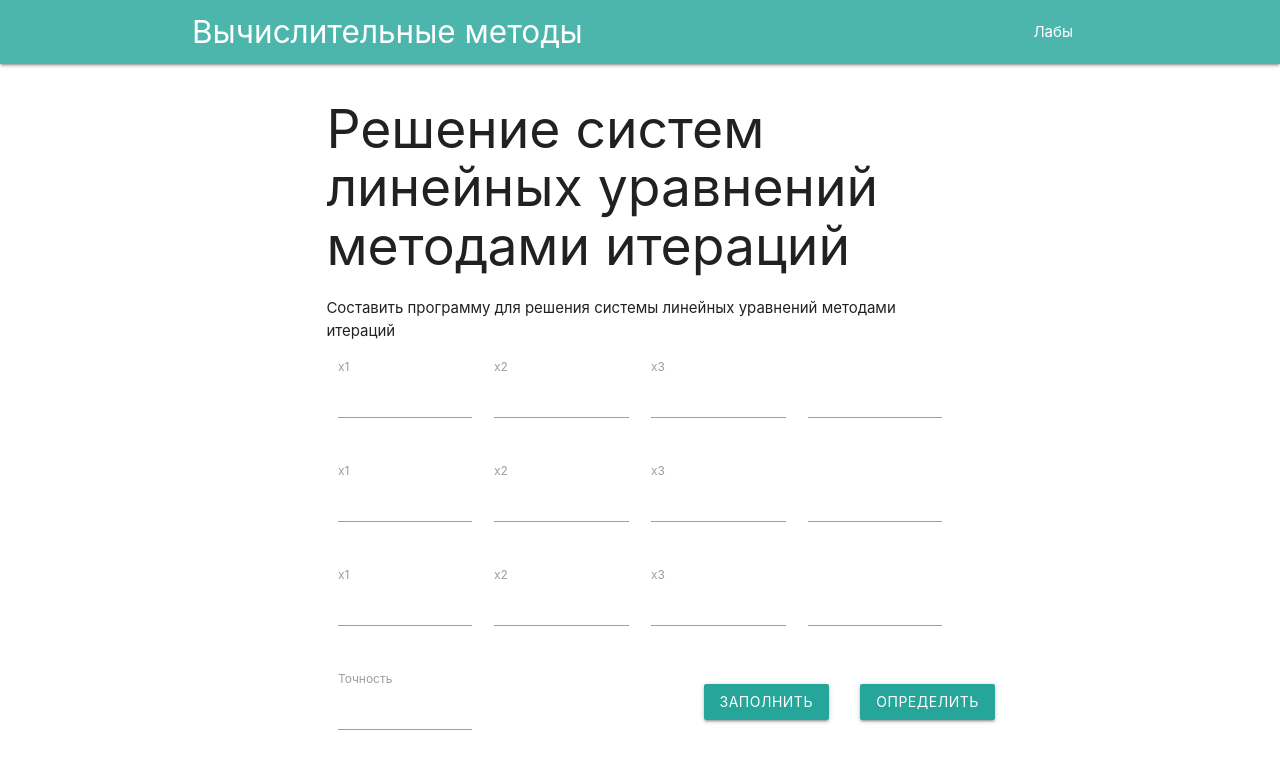
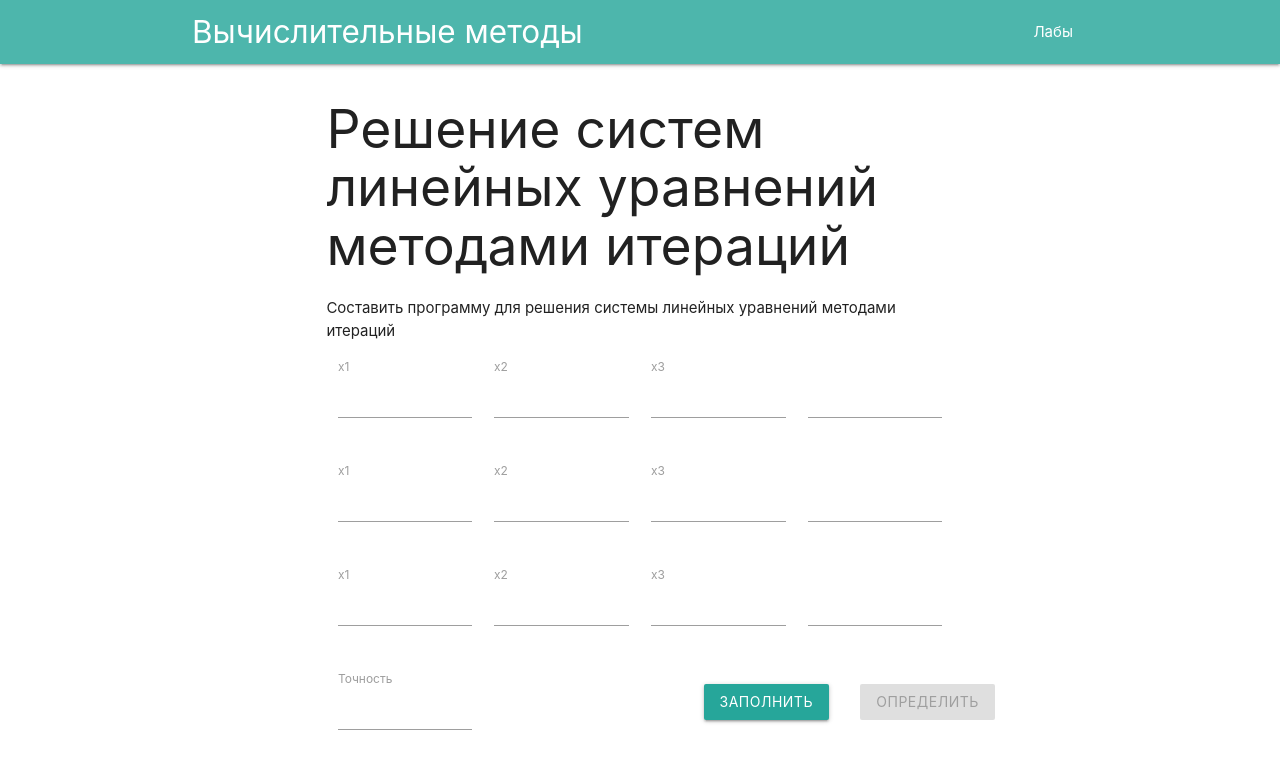
Before and after one commit to Vadimagic/ComputationalMethods, a Vue app: page /lab2 in a window 1280 px wide. Shown: the top 762 px of the page. Built offline with nearby package versions, Linux system fonts and the light colour scheme.

Commit message:
add check inputs lab2

```diff
--- a/src/views/Lab2.vue
+++ b/src/views/Lab2.vue
@@ -62,7 +62,8 @@
 				<button @click="fillForm" class="btn">Заполнить</button>
 			</div>
 			<div class="input-field col offset-s1 s2">
-				<button @click="search_click" class="btn">Определить</button>
+				<button @click="search_click" class="btn" :disabled="!Boolean(input1_x1 && input1_x2 && input1_x3 && input2_x1 && input2_x2 &&
+					input2_x3 && input3_x1 && input3_x2 && input3_x3 && cons1 && cons2 && cons3 && accuracy)">Определить</button>
 			</div>
 		</div>
 		<div class="row" v-if="iter1 && iter2">
```
